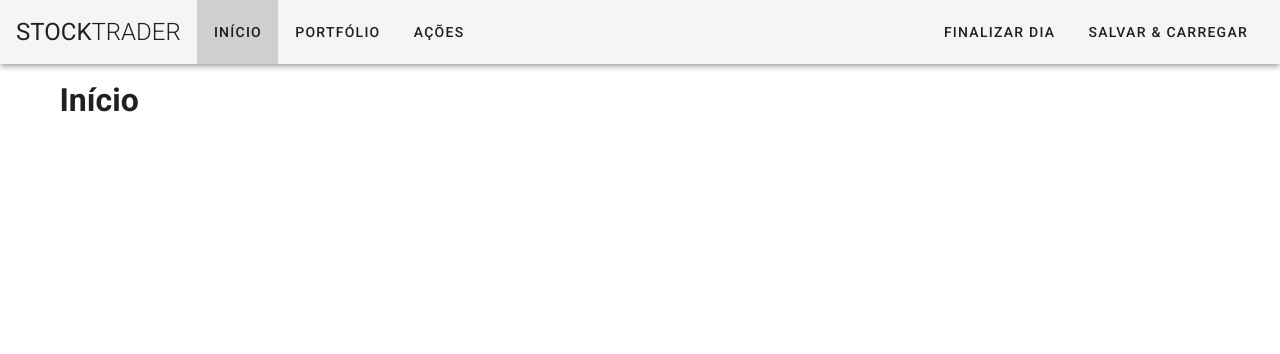
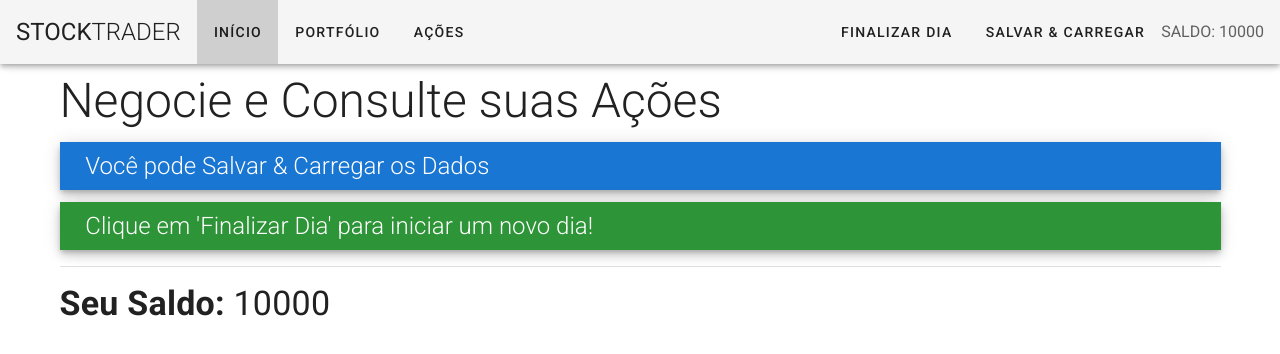
Before and after one commit to leonardoamaral92/projetos-vue-cod3r, a Vue app in the folder stock-trader/: page / in a window 1280 px wide. Shown: the top 354 px of the page. Built offline with nearby package versions, Linux system fonts and the light colour scheme.

Commit message:
Exibindo saldo no header e na home

```diff
--- a/stock-trader/src/components/Header.vue
+++ b/stock-trader/src/components/Header.vue
@@ -27,13 +27,23 @@
                     </v-list-item>
                 </v-list>
             </v-menu>
+            <v-layout align-center>
+                <span class="text-uppercase grey--text text--darken-2">
+                    Saldo: {{ funds }}
+                </span>
+            </v-layout>
         </v-toolbar-items>
     </v-app-bar>
 </template>
 
 <script>
 export default {
-    name: 'HeaderApp'
+    name: 'HeaderApp',
+    computed: {
+        funds(){
+            return this.$store.getters.funds
+        }
+    }
 }
 </script>
 
--- a/stock-trader/src/components/Home.vue
+++ b/stock-trader/src/components/Home.vue
@@ -1,10 +1,27 @@
 <template>
-    <h1>Início</h1>
+    <div>
+        <h1 class="display-2 font-weight-light mb-4">Negocie e Consulte suas Ações</h1>
+        <v-sheet :elevation="6" class="pa-2 primary">
+            <v-icon class="white--text mr-3">mdi-info</v-icon>
+            <span class="headline white--text font-weight-light">
+                Você pode Salvar & Carregar os Dados</span>
+        </v-sheet>
+        <v-sheet :elevation="6" class="pa-2 success darken-1 mt-3">
+            <v-icon class="white--text mr-3">mdi-info</v-icon>
+            <span class="headline white--text font-weight-light">
+                Clique em 'Finalizar Dia' para iniciar um novo dia!</span>
+        </v-sheet>
+        <v-divider class="my-4" />
+        <p class="display-1"><strong>Seu Saldo:</strong> {{ funds }} </p>
+    </div>
 </template>
 
 <script>
 export default {
-    name: 'HomeApp'
+    name: 'HomeApp',
+    computed: {
+        funds() { return this.$store.getters.funds }
+    }
 }
 </script>
 
```
